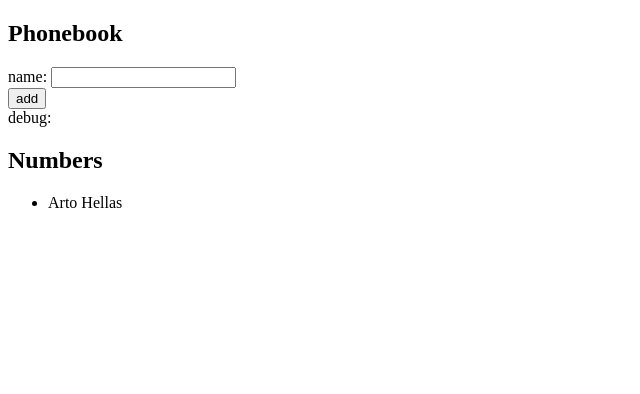
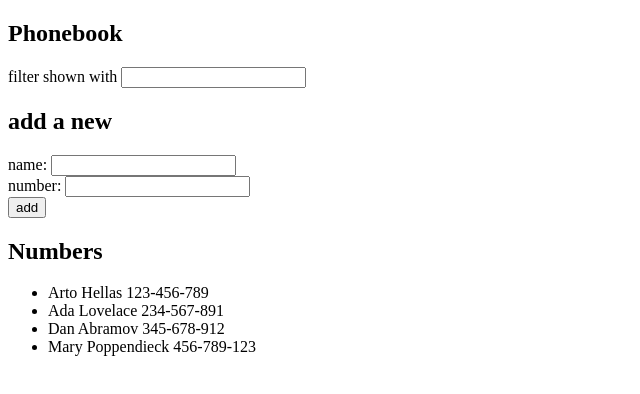
Before and after one commit to szczygi123/Fullstack---zadania, a React (Vite) app in the folder part2/phonebook/phonebook/: page / in a window 1280 px wide. Shown: the top 394 px of the page, without its empty margins (0-640 px from the left). Built offline with nearby package versions, Linux system fonts and the light colour scheme.

Commit message:
zrobione 2.6-2.10

```diff
--- a/part2/phonebook/phonebook/src/App.jsx
+++ b/part2/phonebook/phonebook/src/App.jsx
@@ -1,43 +1,58 @@
 import { useState } from 'react'
+import Filter from './components/Filter'
+import PersonFrom from './components/PersonFrom'
+import Persons from './components/Persons'
 
 const App = () => {
   const [persons, setPersons] = useState([
-    { name: 'Arto Hellas' }
+    { name: 'Arto Hellas', number: '123-456-789', id: 1 },
+    { name: 'Ada Lovelace', number: '234-567-891', id: 2 },
+    { name: 'Dan Abramov', number: '345-678-912', id: 3 },
+    { name: 'Mary Poppendieck', number: '456-789-123', id: 4 }
   ])
+
   const [newName, setNewName] = useState('')
+  const [newNumber, setNewNumber] = useState('')
+  const [filter, setFilter] = useState('')
 
-const addPerson = (event) => {
+  const addPerson = (event) => {
     event.preventDefault()
-    const personObject = { name: newName }
-    setPersons(persons.concat(personObject))
+    const nameExists = persons.find(person => person.name === newName)
+    if (nameExists) {
+      alert(`${newName} is already added to phonebook`)
+    } else {
+      const personObject = {
+        name: newName,
+        number: newNumber,
+        id: persons.length + 1
+      }
+      setPersons(persons.concat(personObject))
+    }
     setNewName("")
+    setNewNumber("")
   }
 
-const handleNameChange = (event) => {
-    setNewName(event.target.value)
-  }
+  const handleNameChange = (event) => setNewName(event.target.value)
+  const handleNumberChange = (event) => setNewNumber(event.target.value)
+  const handleFilterChange = (event) => setFilter(event.target.value)
+
+  const personsToShow = persons.filter(person =>person.name.toLowerCase().includes(filter.toLowerCase()))
 
   return (
     <div>
       <h2>Phonebook</h2>
-      <form onSubmit={addPerson}>
-        <div>
-          name: <input value={newName} onChange={handleNameChange} />
-        </div>
-        <div>
-          <button type="submit">add</button>
-        </div>
-      </form>
-      <div>debug: {newName}</div>
+        <Filter filter={filter} handleFilterChange={handleFilterChange}/>
+
+      <h2>add a new</h2>
+        <PersonFrom
+          addPerson={addPerson}
+          newName={newName} handleNameChange={handleNameChange}
+          newNumber={newNumber} handleNumberChange={handleNumberChange}/>
+
       <h2>Numbers</h2>
-      <ul>
-        {persons.map(person =>
-          <li key={person.name}>{person.name}</li>
-        )}
-      </ul>
+        <Persons persons={personsToShow}/>
     </div>
   )
 }
 
-
 export default App
--- /dev/null
+++ b/part2/phonebook/phonebook/src/components/Filter.jsx
@@ -0,0 +1,9 @@
+const Filter = ({ filter, handleFilterChange }) => {
+    return (
+      <div>
+        filter shown with <input value={filter} onChange={handleFilterChange} />
+      </div>
+    )
+  }
+
+  export default Filter
--- /dev/null
+++ b/part2/phonebook/phonebook/src/components/Person.jsx
@@ -0,0 +1,9 @@
+const Person = ({ person }) => {
+    return (
+      <li>
+        {person.name} {person.number}
+      </li>
+    )
+  }
+
+  export default Person
--- /dev/null
+++ b/part2/phonebook/phonebook/src/components/PersonFrom.jsx
@@ -0,0 +1,17 @@
+const PersonForm = ({ addPerson, newName, handleNameChange, newNumber, handleNumberChange }) => {
+    return (
+      <form onSubmit={addPerson}>
+        <div>
+          name: <input value={newName} onChange={handleNameChange} />
+        </div>
+        <div>
+          number: <input value={newNumber} onChange={handleNumberChange} />
+        </div>
+        <div>
+          <button type="submit">add</button>
+        </div>
+      </form>
+    )
+  }
+
+  export default PersonForm
--- /dev/null
+++ b/part2/phonebook/phonebook/src/components/Persons.jsx
@@ -0,0 +1,13 @@
+import Person from './Person'
+
+const Persons = ({ persons }) => {
+  return (
+    <ul>
+      {persons.map(person =>
+        <Person key={person.id} person={person} />
+      )}
+    </ul>
+  )
+}
+
+export default Persons
```
Also changed, not shown: 2 other files (tests, documents, lock files or other folders).
